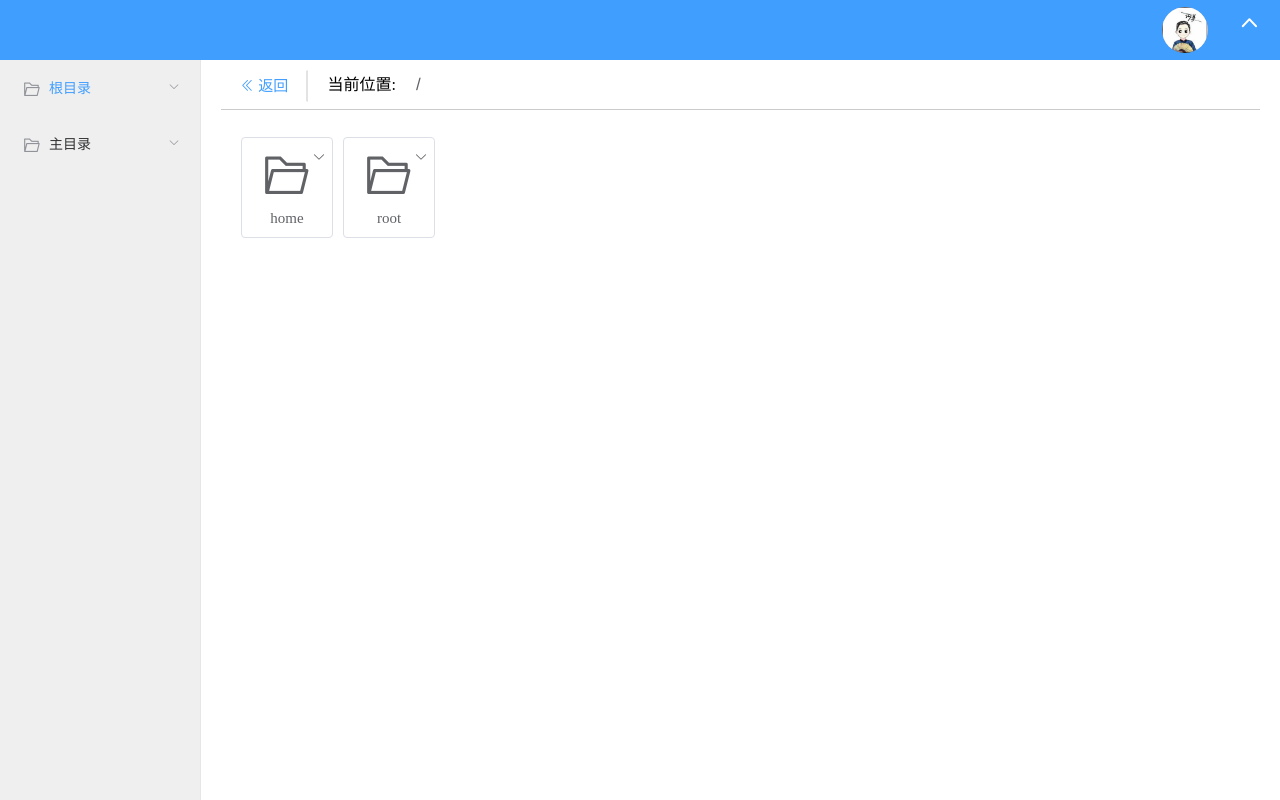
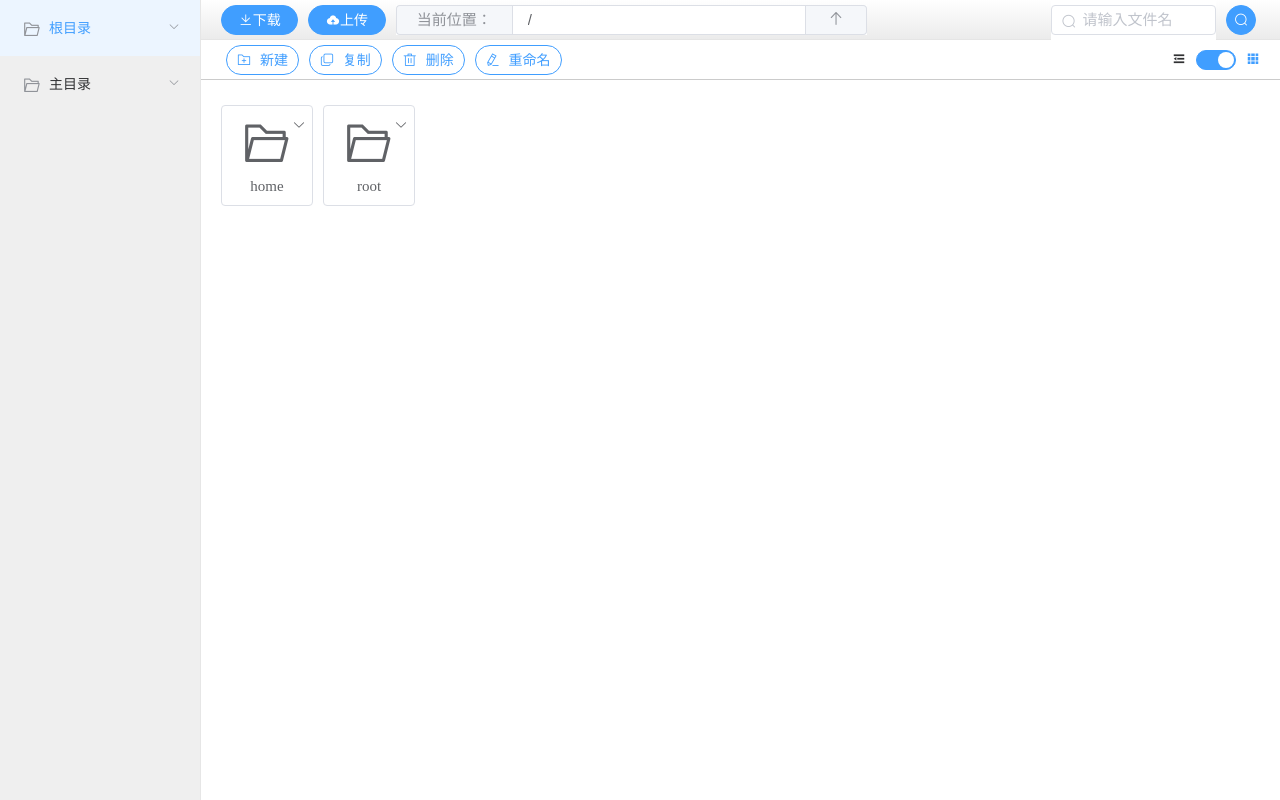
Before and after one commit to agytyutyt/CatCloud_UI, a Vue app: page /#/explorer in a window 1280 px wide. Built offline with nearby package versions, Linux system fonts and the light colour scheme.

Commit message:
备份，准备融合后端

```diff
--- /dev/null
+++ b/src/components/explorer/ToolBar.vue
@@ -0,0 +1,119 @@
+<template>
+  <el-row class="border" type="flex" justify="start">
+    <el-col span="1.5">
+      <el-button class="elButton" style="width: auto;padding: 0 10px;" icon="el-icon-folder-add" round>
+        新建
+      </el-button>
+    </el-col>
+    <el-col span="1.5">
+      <el-button icon="el-icon-copy-document" class="elButton" style="width: auto;padding: 0 10px;" round>
+        复制
+      </el-button>
+    </el-col>
+    <el-col span="1.5">
+      <el-button icon="el-icon-delete" class="elButton" style="width: auto;padding: 0 10px;" round>
+        删除
+      </el-button>
+    </el-col>
+    <el-col span="1.5">
+      <el-button icon="el-icon-edit" class="elButton" style="width: auto;padding: 0 10px;" round>
+        重命名
+      </el-button>
+    </el-col>
+    <el-col>
+      <el-switch
+        v-model="listType"
+        active-icon-class="el-icon-s-grid"
+        inactive-icon-class="el-icon-s-fold"
+        class="switchShowType">
+      </el-switch>
+    </el-col>
+  </el-row>
+</template>
+
+<script>
+  /**
+   * 路径更新逻辑:
+   * 1、渲染组件时通过vuex获取当前路径并进行初始化
+   * 2、利用computed返回vuex中的路径值
+   * 3、通过watch属性监听computed中相关返回值，当路径值变化时更新dirPath的值。
+   */
+  export default {
+    name: "border",
+    methods: {
+      goBack: function () {
+        this.$parent.$parent.$parent.goBack();
+      },
+      goBackTo: function(dirName) {
+        this.$store.commit("lastDir",dirName);
+      },
+      enterDir(){
+        this.$store.commit("gotoDir",this.dirPath);
+      },
+      handleClick(tab, event) {
+        console.log(tab, event);
+      }
+    },
+    data() {
+      return {
+        dirPath: "",
+        form: {
+          findFileName:""
+        },
+        activeName: 'second',
+        listType: true,
+      }
+    },
+    computed: {
+      getRoute: function () {
+        return this.$store.state.currentDir;
+      },
+    },
+    watch: {
+      getRoute(val){
+        if(val==="") this.dirPath="/";
+        else this.dirPath=val;
+      }
+    },
+    created() {
+      this.dirPath=this.getRoute;
+      if(this.dirPath==="") this.dirPath="/";
+    }
+  }
+</script>
+
+<style scoped>
+  .border{
+    border-bottom: 1px solid #cbcbcb;
+    height: 40px;
+    padding: 0 20px;
+    /*background: linear-gradient(to top,#fafafa,#ebebeb);*/
+  }
+  .elButton{
+    height: 30px;
+    margin: 5px 5px;
+  }
+  .addressBar{/*   别动*/
+    margin-top: 5px;
+  }
+  .el-button {/*   别动*/
+    padding: 0 0;
+    width: 100%;
+    border-color: #409EFF;
+    color: #409EFF;
+  }
+  .address>>>.el-input__inner{     /* 可用于覆盖 el-input 自带样式 el-input__inner */
+    height: 30px;
+    letter-spacing: 1px;
+  }
+  .searchInput>>>.el-input__inner{  /* 可用于覆盖 el-input 自带样式 el-input__inner */
+    height: 30px;
+    margin: 5px 0;
+  }
+  .switchShowType{
+    height: 30px;
+    margin-top: 5px;
+    margin-bottom: 5px;
+    float: right;
+  }
+</style>
--- a/src/components/explorer/border.vue
+++ b/src/components/explorer/border.vue
@@ -1,22 +1,46 @@
 <template>
-  <el-row class="border">
+  <el-row class="border" type="flex" justify="start" :gutter="10">
+
+    <el-col :span="2" >
+      <el-button type="primary" class="uploadButton" round><i class="el-icon-download"></i>下载</el-button>
+    </el-col>
+
     <el-col :span="2">
-      <div>
-        <el-button type="text" @click="goBack" class="el-icon-d-arrow-left el-button-backButton"> 返回</el-button>
+      <el-button type="primary" class="uploadButton" round><i class="el-icon-upload"></i>上传</el-button>
+    </el-col>
+
+    <el-col :span="11" :offset="0">
+      <div class="addressBar">
+<!--        <span style="float: left;line-height: 20px;margin-right: 20px;margin-left: 20px;">当前位置: </span>-->
+<!--        <el-breadcrumb separator-class="el-icon-arrow-right" class="el-breadcrumb">-->
+<!--          <el-breadcrumb-item class="my-breadcrumb" v-for="(item,index) in getRoute" :key="index" ><span @click="goBackTo(item)">{{item}}</span></el-breadcrumb-item>-->
+<!--        </el-breadcrumb>-->
+
+          <el-input class="address" v-model="dirPath" placeholder="请输入路径" @keyup.enter.native="enterDir()"  style="height: 20px;">
+            <template slot="prepend" style="height: 20px;">当前位置：</template>
+            <el-button slot="append" icon="el-icon-top" class="el-button-goBackButton" @click="goBack" style="font-weight: 900; height: 20px;"></el-button>
+          </el-input>
       </div>
     </el-col>
-    <el-col :span="22">
-      <div>
-        <span style="float: left;line-height: 30px;margin-right: 20px;margin-left: 20px;">当前位置: </span>
-        <el-breadcrumb separator-class="el-icon-arrow-right" class="el-breadcrumb">
-          <el-breadcrumb-item class="my-breadcrumb" v-for="(item,index) in getRoute" :key="index" ><span @click="goBackTo(item)">{{item}}</span></el-breadcrumb-item>
-        </el-breadcrumb>
-      </div>
+
+    <el-col :span="4" :offset="4">
+      <el-form ref="form" :model="form">
+        <el-input v-model="form.findFileName" placeholder="请输入文件名" class="searchInput" prefix-icon="el-icon-search"></el-input>
+      </el-form>
+    </el-col>
+    <el-col :span="1" :offset="0">
+      <el-button type="primary" icon="el-icon-search" style="height: 30px;width: 30px;margin-top: 5px;" circle></el-button>
     </el-col>
   </el-row>
 </template>
 
 <script>
+  /**
+   * 路径更新逻辑:
+   * 1、渲染组件时通过vuex获取当前路径并进行初始化
+   * 2、利用computed返回vuex中的路径值
+   * 3、通过watch属性监听computed中相关返回值，当路径值变化时更新dirPath的值。
+   */
   export default {
     name: "border",
     methods: {
@@ -26,54 +50,71 @@
       goBackTo: function(dirName) {
         this.$store.commit("lastDir",dirName);
       },
-
+      addressBarFocusIn(){
+        console.log("!!!!");
+      },
+      addressBarFocusOut(){
+        console.log("????");
+      },
+      enterDir(){
+        this.$store.commit("gotoDir",this.dirPath);
+      }
     },
     data() {
       return {
+        dirPath: "",
+        form: {
+          findFileName:""
+        }
       }
     },
     computed: {
       getRoute: function () {
-        let result = this.$store.getters.getRoute;
-        result[0]="/";
-        return result;
+        return this.$store.state.currentDir;
+      },
+    },
+    watch: {
+      getRoute(val){
+        if(val==="") this.dirPath="/";
+        else this.dirPath=val;
       }
     },
     created() {
-
+      this.dirPath=this.getRoute;
+      if(this.dirPath==="") this.dirPath="/";
     }
   }
 </script>
 
 <style scoped>
   .border{
-    border-bottom: 1px solid #cbcbcb;
-    height: 50px;
+    border-bottom: 1px solid #e5e5e5;
+    height: 40px;
+    padding: 0 20px;
+    background: linear-gradient(to top,#ebebeb,#ffffff);
   }
-  .el-button{
+  .uploadButton{
+    height: 30px;
+    margin: 5px 0;
+  }
+  .addressBar{
+    margin-top: 5px;
+  }
+  .el-button {/*   别动*/
     padding: 0 0;
     width: 100%;
   }
-  .el-button-backButton{
-    font-size: 15px;
-    font-weight: 500;
-    line-height: 30px;
+  .address>>>.el-input__inner{     /* 可用于覆盖 el-input 自带样式 el-input__inner */
+    height: 30px;
+    letter-spacing: 1px;
+  }
+  .el-button-goBackButton{
+    font-size: 18px;
     border-radius: 0;
-    margin: 10px auto;
-    border-right: 2px solid #e3e3e3;
+    margin: 0 auto;
   }
-  .separator{
-    float: right;
-  }
-  .el-breadcrumb{
-    font-size: 15px;
-    margin: 10px 30px;
-    line-height: 30px;
-  }
-  .my-breadcrumb{
-    font-weight: 700;
-    font-size: 17px;
-    cursor:pointer;
-    font-family: Helvetica Neue,Helvetica,PingFang SC,Hiragino Sans GB,Microsoft YaHei,SimSun,sans-serif;
+  .searchInput>>>.el-input__inner{
+    height: 30px;
+    margin: 5px 0;
   }
 </style>
--- a/src/components/explorer/fileList.vue
+++ b/src/components/explorer/fileList.vue
@@ -1,7 +1,8 @@
 <template>
   <el-container>
-    <el-header style="height: auto;">
+    <el-header style="height: auto;padding: 0;">
       <border></border>
+      <ToolBar></ToolBar>
     </el-header>
 
     <el-main>
@@ -33,6 +34,7 @@
 
 <script>
   import border from "./border";
+  import ToolBar from "./ToolBar";
   let time=null;
   export default {
     name: "fileList",
@@ -61,14 +63,11 @@
         this.$store.commit("enterDir",dirName);
         //this.dir=this.getDir2;    //获取文件列表数据h
       },
-      checked: function (obj) {
-      },
       goBack: function () {
         this.$store.commit("lastDir");
       },
       updateDir(){
         let dirName=this.$store.state.currentDir;
-        console.log("updateDir: "+dirName);
         if(dirName==="" || dirName==="/"){
           return this.getDir1;
         }
@@ -103,7 +102,8 @@
       }
     },
     components: {
-      border
+      border,
+      ToolBar
     },
     created: function () {
       this.dir=this.getDir1;
--- a/src/components/explorer/index.vue
+++ b/src/components/explorer/index.vue
@@ -1,13 +1,13 @@
 <template>
   <el-container>
-    <el-header v-bind:style="head_bar_style" id="head_bar" class="head_bar">
-      <head_bar></head_bar>
-    </el-header>
+<!--    <el-header v-bind:style="head_bar_style" id="head_bar" class="head_bar">-->
+<!--      <head_bar></head_bar>-->
+<!--    </el-header>-->
     <el-container>
-      <el-aside width="201px" style="height:calc(100vh - 60px);">
+      <el-aside width="201px" style="height: 100vh;">
         <side_bar></side_bar>
       </el-aside>
-      <el-main  style="background-color: #FFFFFF;padding: 0 20px">
+      <el-main  style="background-color: #FFFFFF;padding: 0 0;">
         <fileList></fileList>
       </el-main>
     </el-container>
@@ -42,6 +42,7 @@
   .head_bar{
     background-color: #409EFF;
     position: relative;
+    height: 40px;
   }
   .file_icon{
     font-size: 50px;
--- a/src/utils/store.js
+++ b/src/utils/store.js
@@ -65,6 +65,7 @@ export default new Vuex.Store({
     },
     gotoDir(state, dirName){
       state.currentDir=dirName;
+      console.log(dirName);
     }
   },
   getters: {
```
